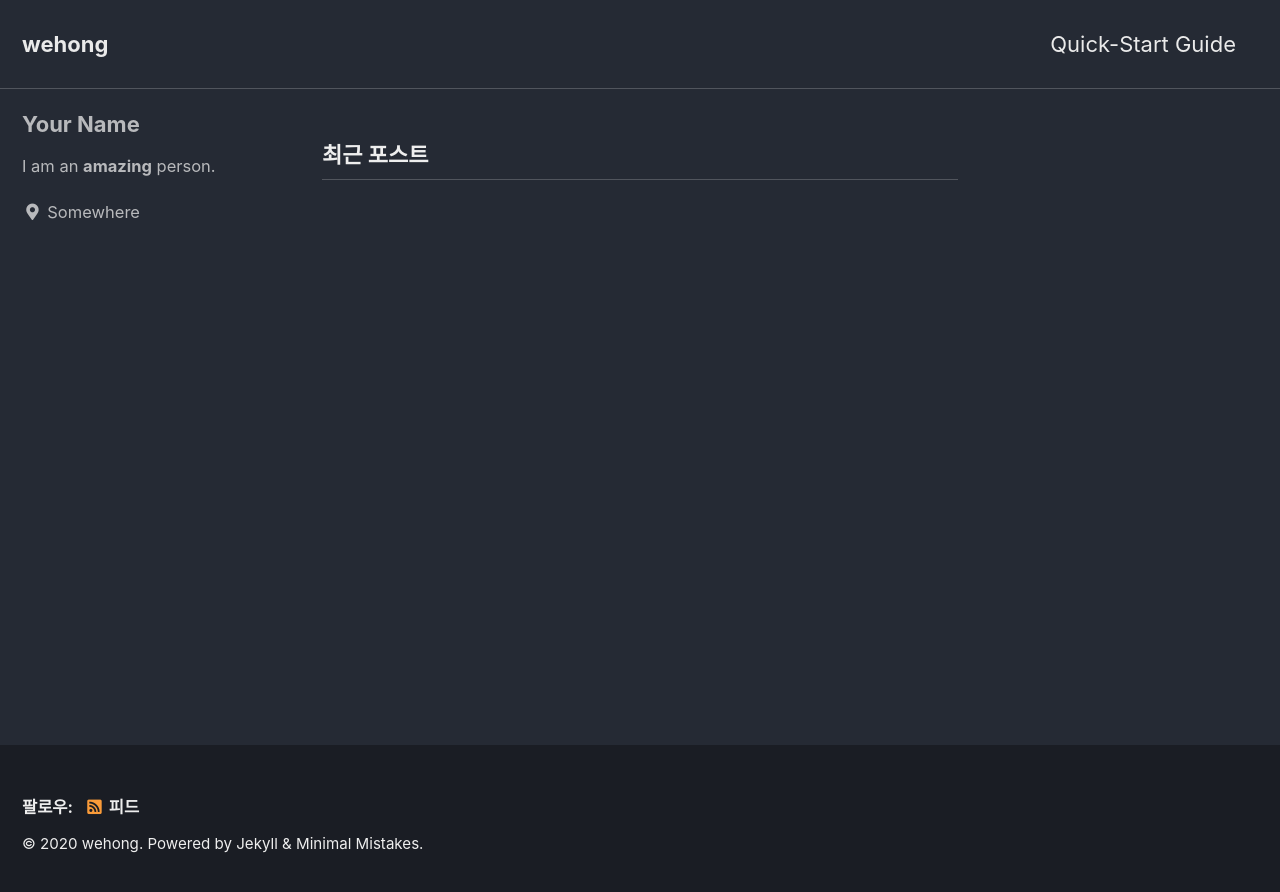
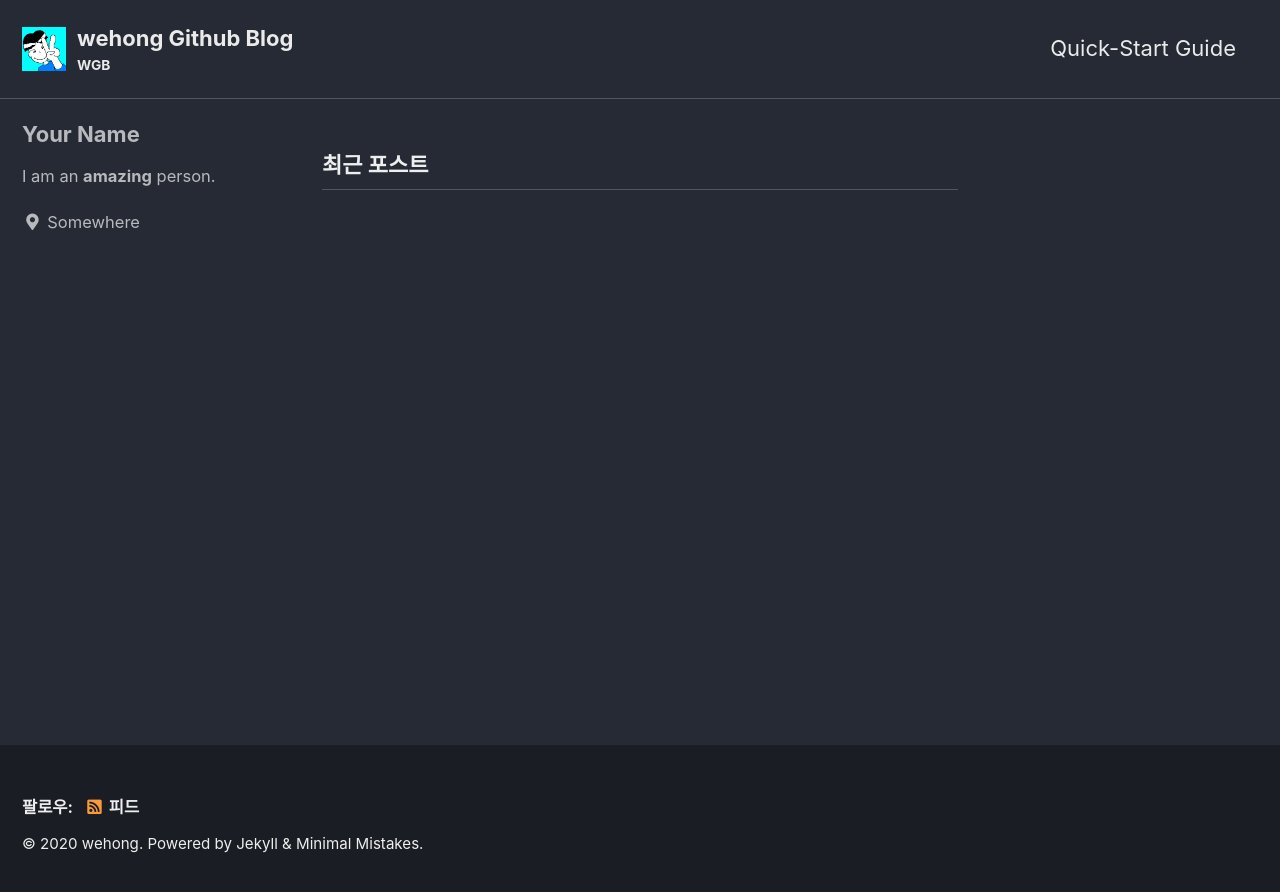
Before and after one commit to wehong/wehong.github.io, a Jekyll site: the page built from index.html, in a window 1280 px wide. Shown: the top 892 px of the page. Built offline with Jekyll 4.4.1, drawn with Linux system fonts in a browser that asks for light colours; cached includes are drawn as plain includes; the list of posts is cut into pages by our own code.

Commit message:
change some settings

```diff
--- a/_config.yml
+++ b/_config.yml
@@ -16,16 +16,16 @@ minimal_mistakes_skin    : "dark" # "default" # "air", "aqua", "contrast", "dark
 
 # Site Settings
 locale                   : "ko-KR"
-title                    : "wehong"
+title                    : "wehong Github Blog"
 title_separator          : "-"
-subtitle                 : # site tagline that appears below site title in masthead
+subtitle                 : "WGB" # site tagline that appears below site title in masthead
 name                     : "wehong"
-description              : "wehong Github Blog"
+description              : "wehong GB"
 url                      : "https://wehong.github.io" # the base hostname & protocol for your site e.g. "https://mmistakes.github.io"
 baseurl                  : "" # the subpath of your site, e.g. "/blog"
 repository               : # GitHub username/repo-name e.g. "mmistakes/minimal-mistakes"
 teaser                   : # path of fallback teaser image, e.g. "/assets/images/500x300.png"
-logo                     : # path of logo image to display in the masthead, e.g. "/assets/images/88x88.png"
+logo                     : "/assets/img/wehong.png" # path of logo image to display in the masthead, e.g. "/assets/images/88x88.png"
 masthead_title           : # overrides the website title displayed in the masthead, use " " for no title
 # breadcrumbs            : false # true, false (default)
 words_per_minute         : 200
```
Also changed, not shown: assets/img/wehong.png (added).
